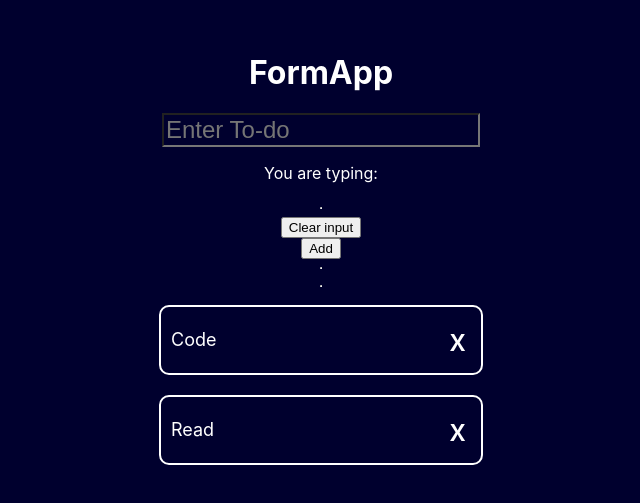
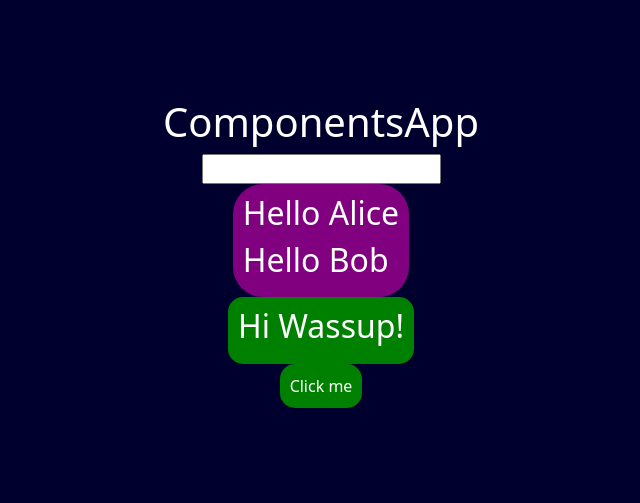
Before and after one commit to kodschul/kodschul-reactjs-2602, a React (Create React App) app in the folder code/react-app/: page / in a window 1280 px wide. Shown: the part 147-650 px from the top of the page, without its empty margins (319-959 px from the left). Built offline with nearby package versions, Linux system fonts and the light colour scheme.

Commit message:
✨ react

```diff
--- /dev/null
+++ b/code/react-app/src/basics/ComponentsApp.tsx
@@ -0,0 +1,99 @@
+import "bootstrap/dist/css/bootstrap.min.css";
+import { ReactNode, useState } from "react";
+import "react-datepicker/dist/react-datepicker.css";
+
+type GreetingProps = {
+  name: string;
+  age?: number;
+};
+
+const Greeting = (props: GreetingProps) => {
+  return <h2> Hello {props.name} </h2>;
+};
+
+const Hello = (props) => {
+  return <h2> {props.children} </h2>;
+};
+
+const Card = (props: any) => {
+  return (
+    <div style={{ background: "purple", padding: 10, borderRadius: 30 }}>
+      {props.children}
+    </div>
+  );
+};
+
+type ButtonProps = {
+  onPress: () => void;
+  children: ReactNode;
+};
+
+const Button = (props: ButtonProps) => {
+  const handleClick = () => {
+    console.log("Button was clicked!");
+    props.onPress();
+  };
+  return (
+    <div
+      onClick={handleClick}
+      style={{
+        cursor: "pointer",
+        background: "green",
+        padding: 10,
+        borderRadius: 15,
+      }}
+    >
+      {props.children}
+    </div>
+  );
+};
+
+const MyInput = (props) => {
+  return (
+    <input
+      value={props.value}
+      onChange={(e) => props.onChange(e.target.value)}
+    />
+  );
+};
+
+const ComponentsApp = () => {
+  const [value, setValue] = useState("");
+  return (
+    <div style={styles.main}>
+      <h1>ComponentsApp</h1>
+
+      <MyInput value={value} onChange={setValue} />
+
+      <Card>
+        <Greeting name="Alice" />
+        <Greeting name="Bob" />
+        {/* {Array.from(Array(10000).keys()).map((x) => (
+          <Greeting name={x.toString()} />
+        ))} */}
+      </Card>
+
+      <Button onPress={() => alert("Hi Wassup")}>
+        <Hello>Hi Wassup!</Hello>
+      </Button>
+
+      <Button onPress={() => alert("clicked!")}>Click me</Button>
+      {/* <Hello children={"Hi wassup!"} /> */}
+    </div>
+  );
+};
+
+const styles: any = {
+  main: {
+    minHeight: "100vh",
+    width: "100vqw",
+    color: "white",
+    background: "rgb(0, 0, 46)",
+    display: "flex",
+    justifyContent: "center",
+    alignItems: "center",
+    flexDirection: "column",
+  },
+};
+
+export default ComponentsApp;
--- a/code/react-app/src/basics/TodoApp.tsx
+++ b/code/react-app/src/basics/TodoApp.tsx
@@ -2,7 +2,6 @@ import { useState } from "react";
 
 const TodoApp = () => {
   const [todoText, setTodoText] = useState("");
-
   const [todos, setTodos] = useState<string[]>(["Code", "Read"]);
   // logic
 
--- a/code/react-app/src/index.tsx
+++ b/code/react-app/src/index.tsx
@@ -1,9 +1,7 @@
 import React from "react";
 import ReactDOM from "react-dom/client";
 import "./index.css";
-import App from "./App";
-import CounterApp from "./basics/CounterApp";
-import TodoApp from "./basics/TodoApp";
+import ComponentsApp from "./basics/ComponentsApp";
 import reportWebVitals from "./reportWebVitals";
 
 const root = ReactDOM.createRoot(
@@ -11,7 +9,7 @@ const root = ReactDOM.createRoot(
 );
 root.render(
   <React.StrictMode>
-    <TodoApp />
+    <ComponentsApp />
   </React.StrictMode>
 );
 
```
Also changed, not shown: code/react-app/src/basics/LibraryApp.tsx (added, +40 -0 lines).
